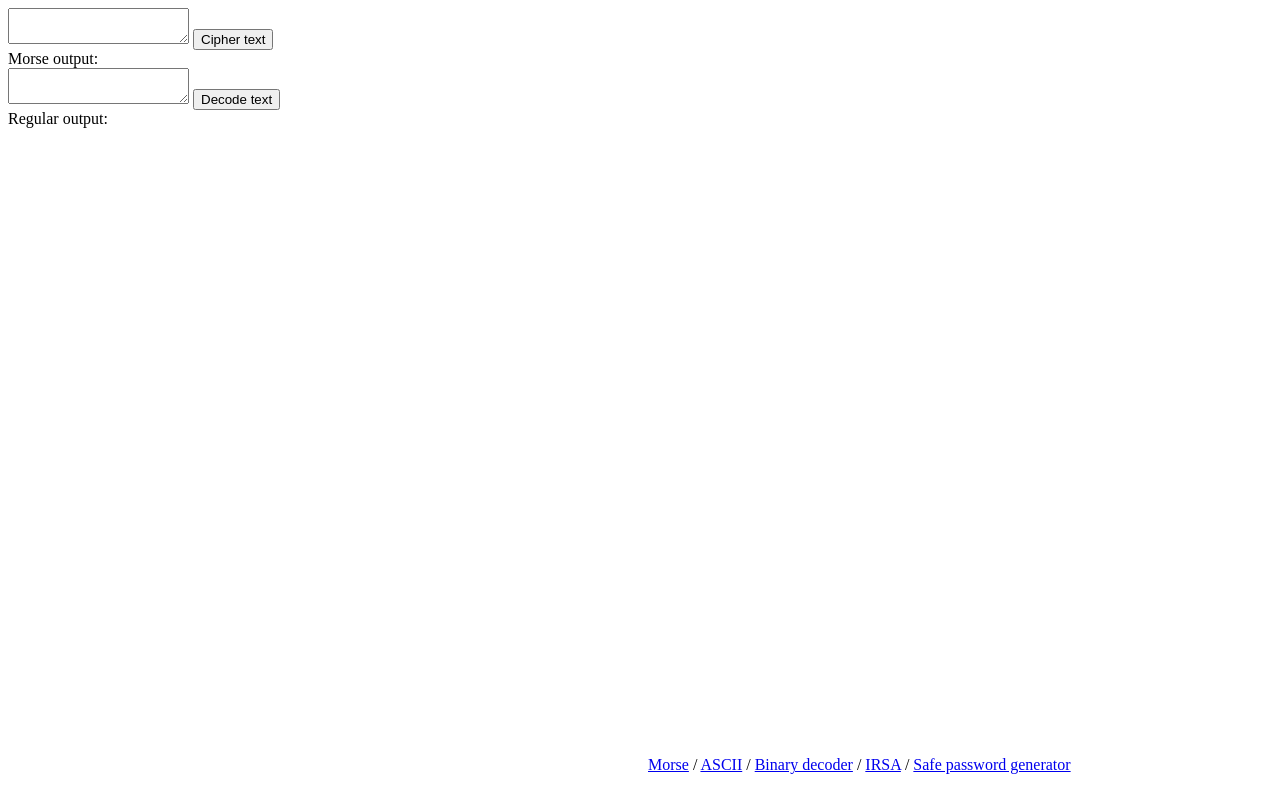
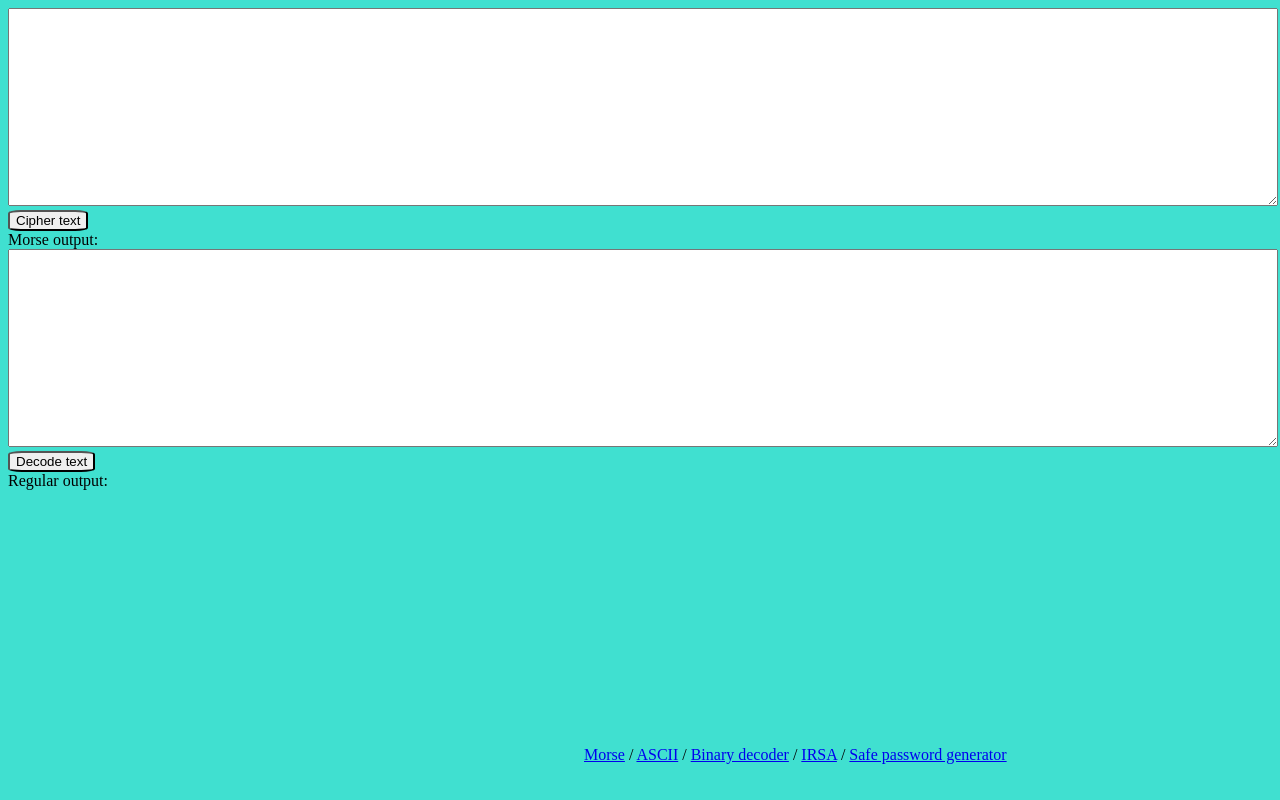
Before and after one commit to yaoleksa/morse, a website built with webpack: page index.html in a window 1280 px wide. Built offline with Linux system fonts and the light colour scheme.

Commit message:
butify style

```diff
--- a/index.html
+++ b/index.html
@@ -12,18 +12,19 @@
     <link rel="stylesheet" href="./style/index.css">
     <link rel="shortcut icon" href="./imgs/Zodiac-340-cipher-13.png">
   </head>
-  <body>
+  <body class="morze-page">
     <div>
-      <textarea id="input_field"></textarea>
-      <button id="encode">Cipher text</button><br>
+      <textarea id="input_field" class="morze-text-area"></textarea>
+      <button id="encode" class="morze-buttons">Cipher text</button><br>
       <span>Morse output: </sanp><span id="output"></span>
     </div>
     <div>
-      <textarea id="input_field3"></textarea>
-      <button id="decode">Decode text</button><br>
+      <textarea id="input_field3" class="morze-text-area"></textarea>
+      <button id="decode" class="morze-buttons">Decode text</button><br>
       <span>Regular output: </sanp><span id="output7"></span>
     </div>
-    <span id="navigation">
+    <div id="navigation">
+      <span>
         <a href="./index.html">Morse</a>
         <span> / </span>
         <a href="./ASCII.html">ASCII</a>
@@ -34,6 +35,7 @@
         <span> / </span>
         <a href="./pwd-gen.html">Safe password generator</a>
       </span>
+    </div>
   </body>
   <script defer src="./dist/main.js"></script>
 </html>
--- a/src/morze.js
+++ b/src/morze.js
@@ -69,7 +69,7 @@ const common = {
     '2': '..---',
     '3': '...--',
     '4': '....-',
-    '5': '.....',
+    '5': '-.....',
     '6': '-....',
     '7': '--...',
     '8': '---..',
@@ -179,7 +179,7 @@ function decipher(sentence){
             }
             --i;
             chunk = sentence.slice(start, i).trim();
-            chunkCommon = reverseCommon[chunk];
+            chunkCommon = reverseCommon[chunk]; console.log(chunkCommon);
             result += chunkCommon;
             start = i;
         }
--- a/style/index.css
+++ b/style/index.css
@@ -1,7 +1,5 @@
 #navigation {
-    position: fixed;
-    bottom: 0;
-    margin: 0 0 2% 50%;
+    margin: 16rem 0 0 36em;
 }
 #submit-button-pwd-gen {
     width: 5rem;
@@ -23,3 +21,14 @@
 .checkbox-form {
     margin-bottom: 2rem;
 }
+.morze-page {
+    background-color:turquoise;
+}
+.morze-buttons {
+    border-radius: 16%;
+    box-shadow: 0vmax;
+}
+.morze-text-area {
+    width: 100%;
+    height: 12rem;
+}
```
Also changed, not shown: dist/main.js. Lines whose indentation alone changed are shown as unchanged.
